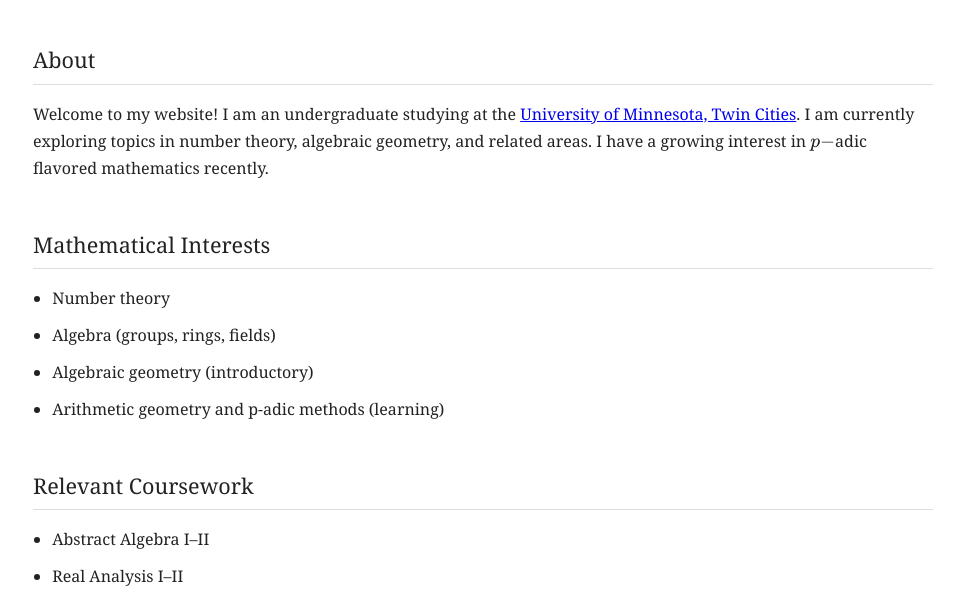
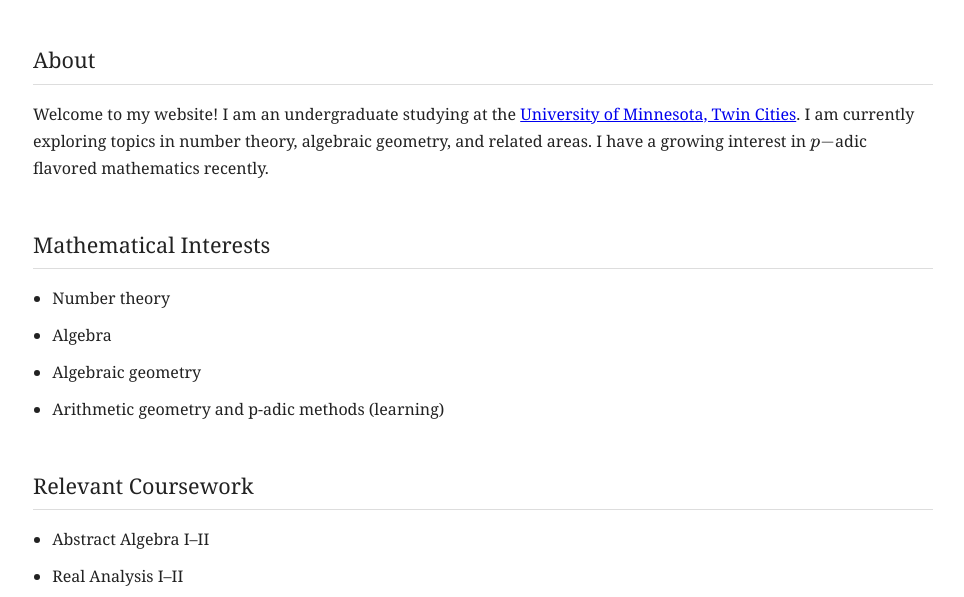
Before and after one commit to hu000841-math/yanghu.github.io, a plain HTML site: page index.html in a window 1280 px wide. Shown: the part 191-788 px from the top of the page, without its empty margins (157-1121 px from the left). Drawn offline with nearby package versions, Linux system fonts and the light colour scheme.

Commit message:
Update index.html

```diff
--- a/index.html
+++ b/index.html
@@ -114,8 +114,8 @@
     <h2>Mathematical Interests</h2>
     <ul>
       <li>Number theory</li>
-      <li>Algebra (groups, rings, fields)</li>
-      <li>Algebraic geometry (introductory)</li>
+      <li>Algebra </li>
+      <li>Algebraic geometry </li>
       <li>Arithmetic geometry and p-adic methods (learning)</li>
     </ul>
   </section>
@@ -172,6 +172,12 @@
     </p>
   </section>
 
+   <section id="Misc">
+
+
+  </section>
+
+
 </main>
 
 <footer>
```
